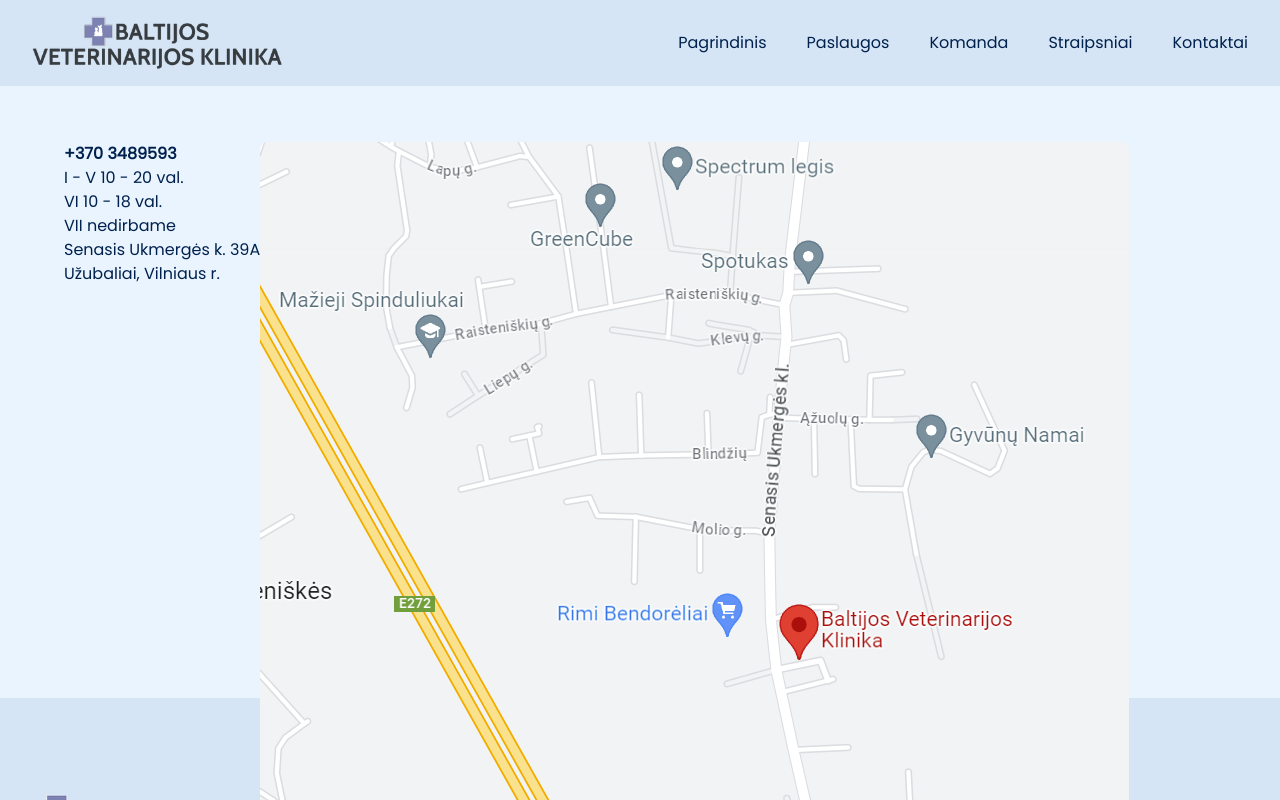
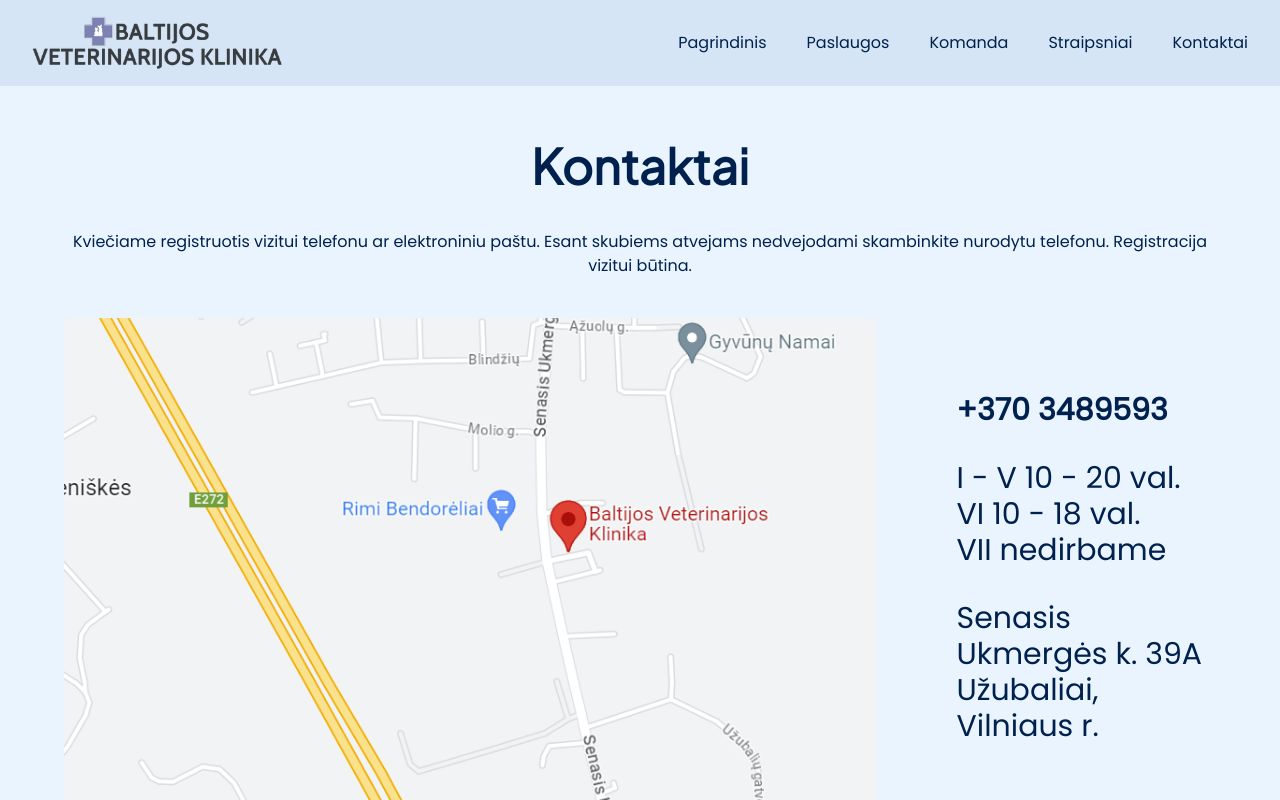
Before and after one commit to a-zyk/klinikos_web, a SvelteKit app: page /kontaktai in a window 1280 px wide. Shown: the top 800 px of the page. Built offline with nearby package versions, Linux system fonts and the light colour scheme.

Commit message:
Fix image in contacts page

```diff
--- a/src/routes/kontaktai/+page.svelte
+++ b/src/routes/kontaktai/+page.svelte
@@ -6,9 +6,26 @@
 <div class="bg-bg_lightest w-full">
   <LayoutContainer>
     <ContentContainer>
-      <div class="flex">
-        <div class="flex flex-col gap-">
-          <div class="font-semibold">+370 3489593</div>
+      <div class="flex flex-col items-center justify-center gap-10">
+        <h1 class="text-2xl md:text-3xl lg:text-5xl font-bold font-jakarta">
+          Kontaktai
+        </h1>
+        <div class="text-center">
+          Kviečiame registruotis vizitui telefonu ar elektroniniu paštu. Esant
+          skubiems atvejams nedvejodami skambinkite nurodytu telefonu.
+          Registracija vizitui būtina.
+        </div>
+      </div>
+      <div class="flex flex-col-reverse md:flex-row items-center justify-center mt-10 gap-10 md:gap-20 lg:gap-30">
+        <div class="h-[300px] w-full md:h-[500px] md:w-full relative rounded-lg overflow-hidden">
+          <img
+            class="absolute top-0 lg:-top-[50%] left-0 rounded-lg w-full"
+            src="./map.png"
+            alt="map"
+          />
+        </div>
+        <div class="flex flex-col justify-center gap-8 text-2xl lg:text-3xl">
+          <div class="font-semibold ">+370 3489593</div>
           <div class="flex flex-col">
             <div>I - V 10 - 20 val.</div>
             <div>VI 10 - 18 val.</div>
@@ -19,9 +36,6 @@
             <div>Užubaliai, Vilniaus r.</div>
           </div>
         </div>
-        <div class="h-[500px] relative">
-          <img class=" top-0 left-0 rounded-lg w-full" src="./map.png" alt="map" />
-        </div>
       </div>
     </ContentContainer>
   </LayoutContainer>
```
